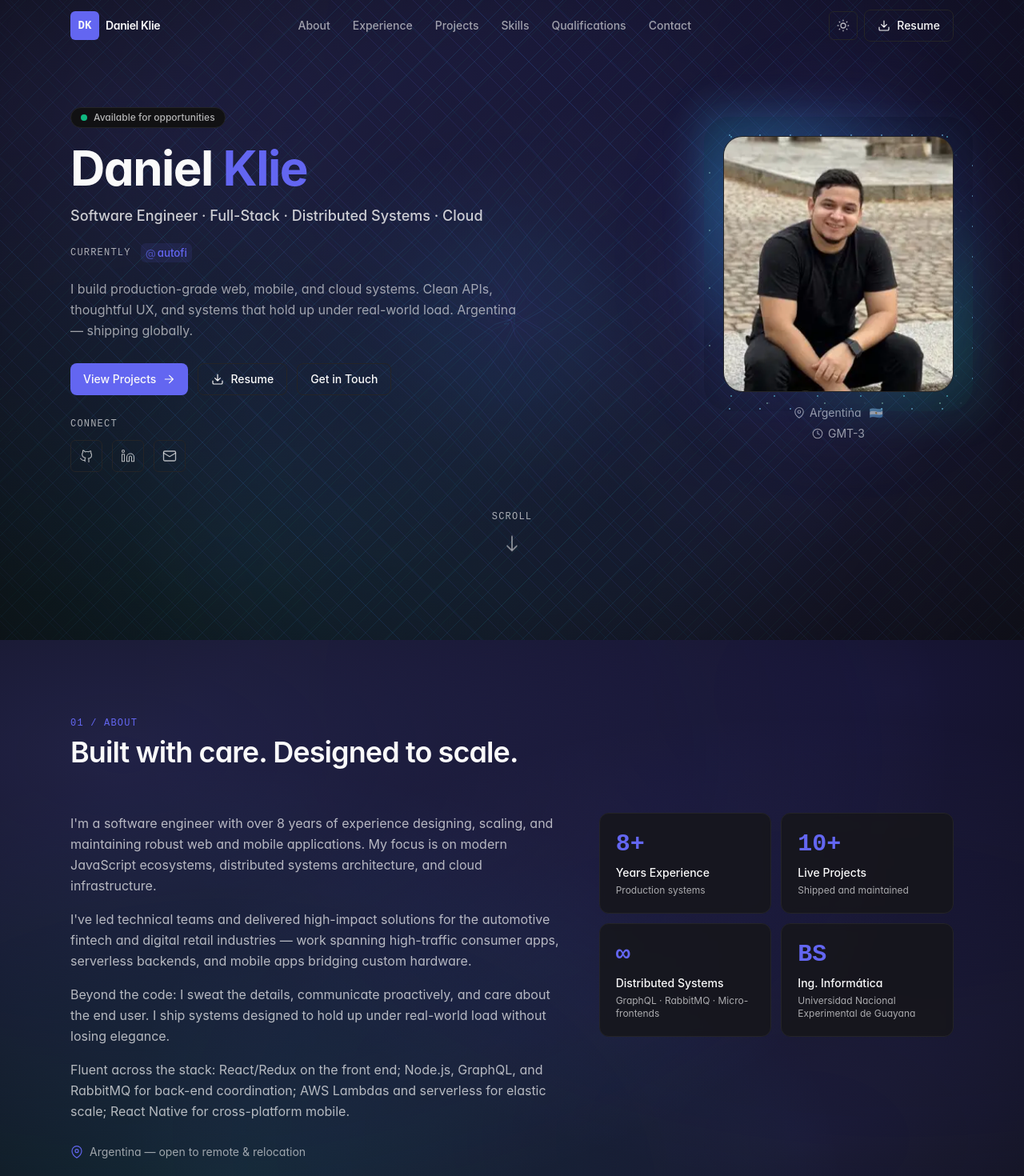
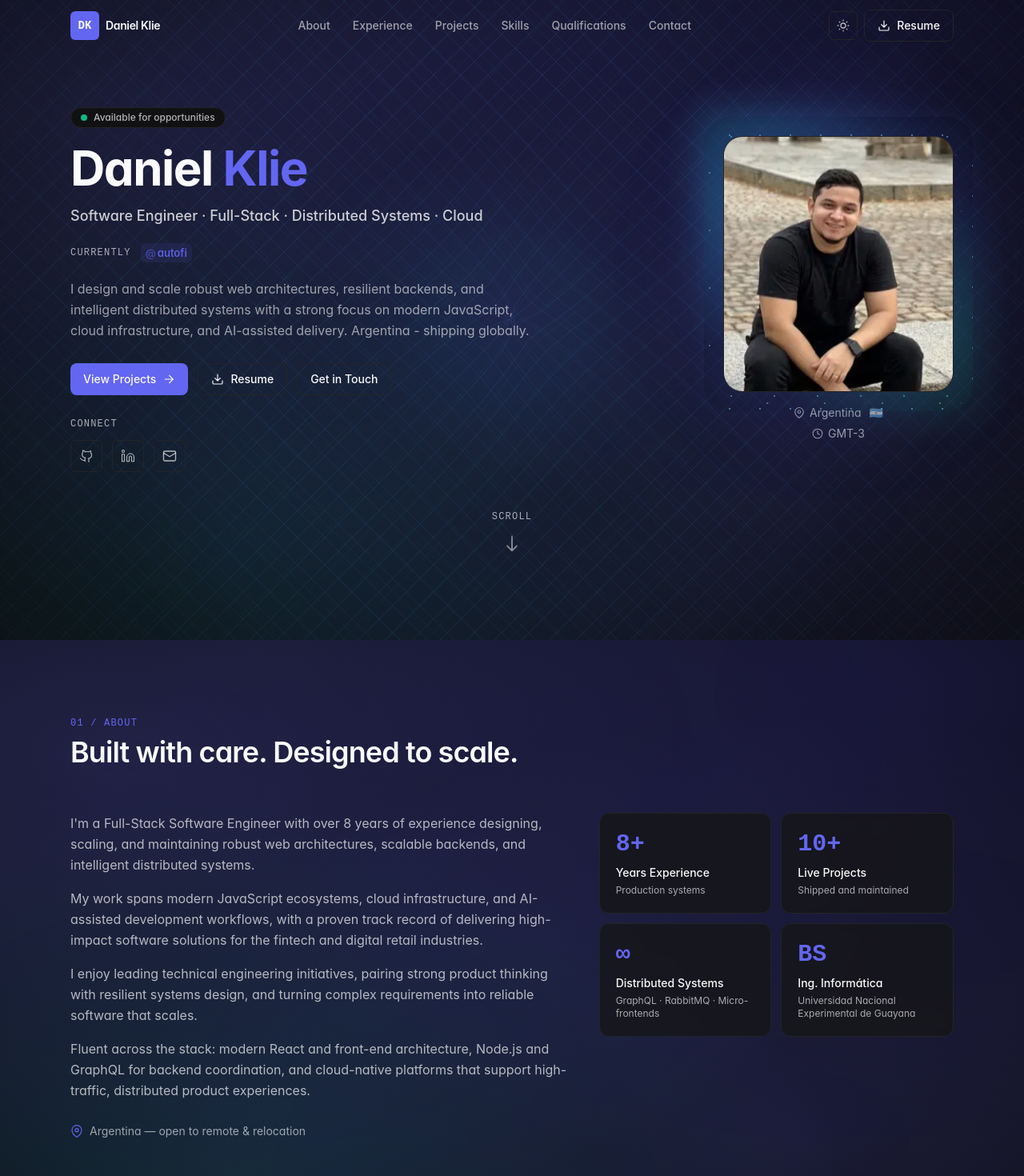
Before and after one commit to danielnswz/danielnswz.github.io, a React (Vite) app: page / in a window 1280 px wide. Shown: the top 1470 px of the page at 80% size. Built offline with nearby package versions, Linux system fonts and the light colour scheme.

Commit message:
fix(profile): enhance tagline and bio for clarity and relevance

```diff
--- a/src/data/content.ts
+++ b/src/data/content.ts
@@ -56,7 +56,7 @@ export const profile = {
   initials: "DK",
   title: "Software Engineer · Full-Stack · Distributed Systems · Cloud",
   tagline:
-    "I build production-grade web, mobile, and cloud systems. Clean APIs, thoughtful UX, and systems that hold up under real-world load. Argentina — shipping globally.",
+    "I design and scale robust web architectures, resilient backends, and intelligent distributed systems with a strong focus on modern JavaScript, cloud infrastructure, and AI-assisted delivery. Argentina - shipping globally.",
   status: "Available for opportunities",
   location: "Argentina",
   timezone: "GMT-3",
@@ -95,20 +95,11 @@ export const profileConstellation = [
   "LLM API Integrations",
 ] as const;
 
-export const heroNarrative = [
-  "I'm a software engineer with over 8 years building production web, mobile, and cloud systems.",
-  "Currently shipping full-stack work",
-  "for a premier automotive fintech and digital retail platform at",
-  "Previously architected mobile + serverless platforms at",
-  "and",
-  "— always pairing clean front-end UX with resilient back-end data flows.",
-] as const;
-
 export const aboutBio = [
-  "I'm a software engineer with over 8 years of experience designing, scaling, and maintaining robust web and mobile applications. My focus is on modern JavaScript ecosystems, distributed systems architecture, and cloud infrastructure.",
-  "I've led technical teams and delivered high-impact solutions for the automotive fintech and digital retail industries — work spanning high-traffic consumer apps, serverless backends, and mobile apps bridging custom hardware.",
-  "Beyond the code: I sweat the details, communicate proactively, and care about the end user. I ship systems designed to hold up under real-world load without losing elegance.",
-  "Fluent across the stack: React/Redux on the front end; Node.js, GraphQL, and RabbitMQ for back-end coordination; AWS Lambdas and serverless for elastic scale; React Native for cross-platform mobile.",
+  "I'm a Full-Stack Software Engineer with over 8 years of experience designing, scaling, and maintaining robust web architectures, scalable backends, and intelligent distributed systems.",
+  "My work spans modern JavaScript ecosystems, cloud infrastructure, and AI-assisted development workflows, with a proven track record of delivering high-impact software solutions for the fintech and digital retail industries.",
+  "I enjoy leading technical engineering initiatives, pairing strong product thinking with resilient systems design, and turning complex requirements into reliable software that scales.",
+  "Fluent across the stack: modern React and front-end architecture, Node.js and GraphQL for backend coordination, and cloud-native platforms that support high-traffic, distributed product experiences.",
 ] as const;
 
 export const aboutStats = [
```
